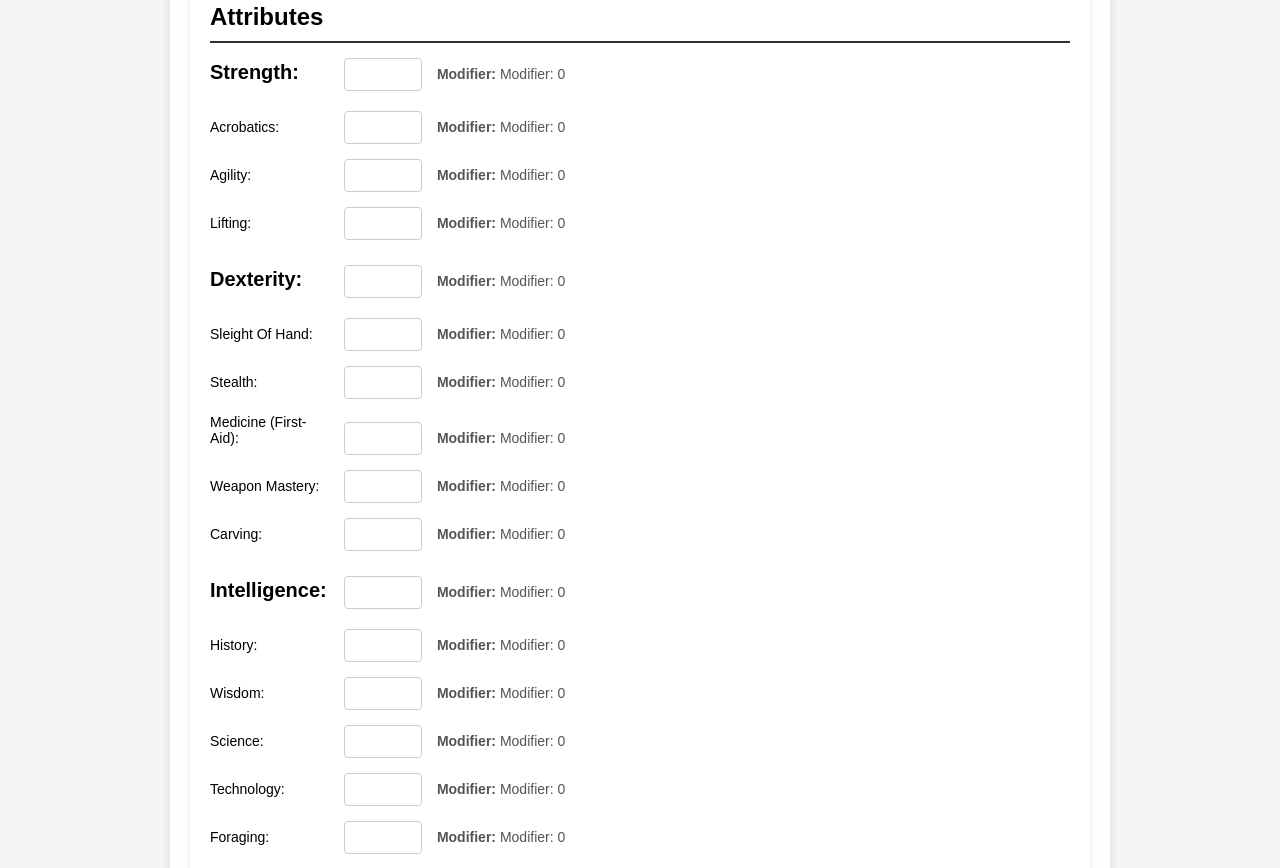
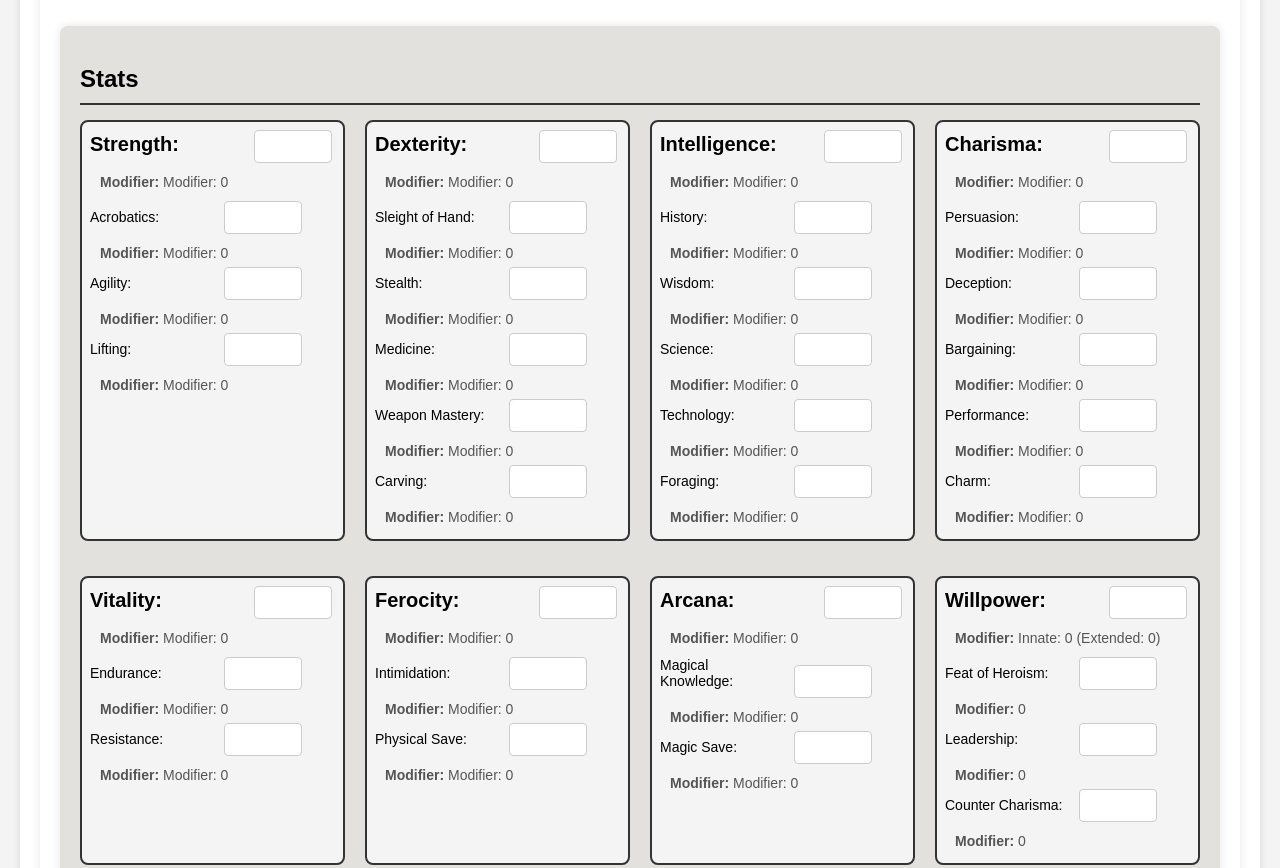
Before and after one commit to JacobMarineau/Lords-and-Legends-Character-Creator, a plain HTML site: page index.html in a window 1280 px wide. Shown: the part 1696-2564 px from the top of the page. Drawn offline with Linux system fonts and the light colour scheme.

Commit message:
updated html, css and added modifier function

```diff
--- a/index.html
+++ b/index.html
@@ -132,28 +132,30 @@
                 </div>
             </section>
 
-            <section id="attributes">
-                <h2>Attributes</h2>
+            <section id="stats-section" class="box">
+                <h2>Stats</h2>
+                <div class="stats-grid">
+
                     <!-- Strength -->
                     <div class="attribute">
                         <label for="strength" class="majorLabel">Strength:</label>
                         <input type="number" id="strength" name="strength" min="0" max="100">
-                  <span id="strength-modifier">Modifier: 0</span>
+                        <span id="strength-modifier">0</span>
                         <div class="minor-stats">
                             <div class="minor-stat">
                                 <label for="acrobatics">Acrobatics:</label>
                                 <input type="number" id="acrobatics" name="acrobatics">
-                          <span class="minor-stat-modifier">Modifier: 0</span>
+                                <span class="minor-stat-modifier">0</span>
                             </div>
                             <div class="minor-stat">
                                 <label for="agility">Agility:</label>
                                 <input type="number" id="agility" name="agility">
-                          <span class="minor-stat-modifier">Modifier: 0</span>
+                                <span class="minor-stat-modifier">0</span>
                             </div>
                             <div class="minor-stat">
                                 <label for="lifting">Lifting:</label>
                                 <input type="number" id="lifting" name="lifting">
-                          <span class="minor-stat-modifier">Modifier: 0</span>
+                                <span class="minor-stat-modifier">0</span>
                             </div>
                         </div>
                     </div>
@@ -162,32 +164,32 @@
                     <div class="attribute">
                         <label for="dexterity" class="majorLabel">Dexterity:</label>
                         <input type="number" id="dexterity" name="dexterity" min="0" max="100">
-                    <span id="dexterity-modifier">Modifier: 0</span>
+                        <span id="dexterity-modifier">0</span>
                         <div class="minor-stats">
                             <div class="minor-stat">
-                            <label for="sleight-of-hand">Sleight Of Hand:</label>
+                                <label for="sleight-of-hand">Sleight of Hand:</label>
                                 <input type="number" id="sleight-of-hand" name="sleight-of-hand">
-                            <span class="minor-stat-modifier">Modifier: 0</span>
+                                <span class="minor-stat-modifier">0</span>
                             </div>
                             <div class="minor-stat">
                                 <label for="stealth">Stealth:</label>
                                 <input type="number" id="stealth" name="stealth">
-                            <span class="minor-stat-modifier">Modifier: 0</span>
+                                <span class="minor-stat-modifier">0</span>
                             </div>
                             <div class="minor-stat">
-                            <label for="medicine">Medicine (First-Aid):</label>
+                                <label for="medicine">Medicine:</label>
                                 <input type="number" id="medicine" name="medicine">
-                            <span class="minor-stat-modifier">Modifier: 0</span>
+                                <span class="minor-stat-modifier">0</span>
                             </div>
                             <div class="minor-stat">
                                 <label for="weapon-mastery">Weapon Mastery:</label>
                                 <input type="number" id="weapon-mastery" name="weapon-mastery">
-                            <span class="minor-stat-modifier">Modifier: 0</span>
+                                <span class="minor-stat-modifier">0</span>
                             </div>
                             <div class="minor-stat">
                                 <label for="carving">Carving:</label>
                                 <input type="number" id="carving" name="carving">
-                            <span class="minor-stat-modifier">Modifier: 0</span>
+                                <span class="minor-stat-modifier">0</span>
                             </div>
                         </div>
                     </div>
@@ -196,32 +198,32 @@
                     <div class="attribute">
                         <label for="intelligence" class="majorLabel">Intelligence:</label>
                         <input type="number" id="intelligence" name="intelligence" min="0" max="100">
-                    <span id="intelligence-modifier">Modifier: 0</span>
+                        <span id="intelligence-modifier">0</span>
                         <div class="minor-stats">
                             <div class="minor-stat">
                                 <label for="history">History:</label>
                                 <input type="number" id="history" name="history">
-                            <span class="minor-stat-modifier">Modifier: 0</span>
+                                <span class="minor-stat-modifier">0</span>
                             </div>
                             <div class="minor-stat">
                                 <label for="wisdom">Wisdom:</label>
                                 <input type="number" id="wisdom" name="wisdom">
-                            <span class="minor-stat-modifier">Modifier: 0</span>
+                                <span class="minor-stat-modifier">0</span>
                             </div>
                             <div class="minor-stat">
                                 <label for="science">Science:</label>
                                 <input type="number" id="science" name="science">
-                            <span class="minor-stat-modifier">Modifier: 0</span>
+                                <span class="minor-stat-modifier">0</span>
                             </div>
                             <div class="minor-stat">
                                 <label for="technology">Technology:</label>
                                 <input type="number" id="technology" name="technology">
-                            <span class="minor-stat-modifier">Modifier: 0</span>
+                                <span class="minor-stat-modifier">0</span>
                             </div>
                             <div class="minor-stat">
                                 <label for="foraging">Foraging:</label>
                                 <input type="number" id="foraging" name="foraging">
-                            <span class="minor-stat-modifier">Modifier: 0</span>
+                                <span class="minor-stat-modifier">0</span>
                             </div>
                         </div>
                     </div>
@@ -230,32 +232,32 @@
                     <div class="attribute">
                         <label for="charisma" class="majorLabel">Charisma:</label>
                         <input type="number" id="charisma" name="charisma" min="0" max="100">
-                    <span id="charisma-modifier">Modifier: 0</span>
+                        <span id="charisma-modifier">0</span>
                         <div class="minor-stats">
                             <div class="minor-stat">
                                 <label for="persuasion">Persuasion:</label>
                                 <input type="number" id="persuasion" name="persuasion">
-                            <span class="minor-stat-modifier">Modifier: 0</span>
+                                <span class="minor-stat-modifier">0</span>
                             </div>
                             <div class="minor-stat">
                                 <label for="deception">Deception:</label>
                                 <input type="number" id="deception" name="deception">
-                            <span class="minor-stat-modifier">Modifier: 0</span>
+                                <span class="minor-stat-modifier">0</span>
                             </div>
                             <div class="minor-stat">
                                 <label for="bargaining">Bargaining:</label>
                                 <input type="number" id="bargaining" name="bargaining">
-                            <span class="minor-stat-modifier">Modifier: 0</span>
+                                <span class="minor-stat-modifier">0</span>
                             </div>
                             <div class="minor-stat">
                                 <label for="performance">Performance:</label>
                                 <input type="number" id="performance" name="performance">
-                            <span class="minor-stat-modifier">Modifier: 0</span>
+                                <span class="minor-stat-modifier">0</span>
                             </div>
                             <div class="minor-stat">
                                 <label for="charm">Charm:</label>
                                 <input type="number" id="charm" name="charm">
-                            <span class="minor-stat-modifier">Modifier: 0</span>
+                                <span class="minor-stat-modifier">0</span>
                             </div>
                         </div>
                     </div>
@@ -264,17 +266,17 @@
                     <div class="attribute">
                         <label for="vitality" class="majorLabel">Vitality:</label>
                         <input type="number" id="vitality" name="vitality" min="0" max="100">
-                    <span id="vitality-modifier">Modifier: 0</span>
+                        <span id="vitality-modifier">0</span>
                         <div class="minor-stats">
                             <div class="minor-stat">
                                 <label for="endurance">Endurance:</label>
                                 <input type="number" id="endurance" name="endurance">
-                            <span class="minor-stat-modifier">Modifier: 0</span>
+                                <span class="minor-stat-modifier">0</span>
                             </div>
                             <div class="minor-stat">
                                 <label for="resistance">Resistance:</label>
                                 <input type="number" id="resistance" name="resistance">
-                            <span class="minor-stat-modifier">Modifier: 0</span>
+                                <span class="minor-stat-modifier">0</span>
                             </div>
                         </div>
                     </div>
@@ -283,36 +285,36 @@
                     <div class="attribute">
                         <label for="ferocity" class="majorLabel">Ferocity:</label>
                         <input type="number" id="ferocity" name="ferocity" min="0" max="100">
-                    <span id="ferocity-modifier">Modifier: 0</span>
+                        <span id="ferocity-modifier">0</span>
                         <div class="minor-stats">
                             <div class="minor-stat">
                                 <label for="intimidation">Intimidation:</label>
                                 <input type="number" id="intimidation" name="intimidation">
-                            <span class="minor-stat-modifier">Modifier: 0</span>
+                                <span class="minor-stat-modifier">0</span>
                             </div>
                             <div class="minor-stat">
-                            <label for="physical-save">Physical Save Modifier:</label>
+                                <label for="physical-save">Physical Save:</label>
                                 <input type="number" id="physical-save" name="physical-save">
-                            <span class="minor-stat-modifier">Modifier: 0</span>
+                                <span class="minor-stat-modifier">0</span>
                             </div>
                         </div>
                     </div>
 
                     <!-- Arcana -->
                     <div class="attribute">
-                    <label for="arcana">Arcana:</label>
+                        <label for="arcana" class="majorLabel">Arcana:</label>
                         <input type="number" id="arcana" name="arcana" min="0" max="100">
-                    <span id="arcana-modifier">Modifier: 0</span>
+                        <span id="arcana-modifier">0</span>
                         <div class="minor-stats">
                             <div class="minor-stat">
                                 <label for="magical-knowledge">Magical Knowledge:</label>
                                 <input type="number" id="magical-knowledge" name="magical-knowledge">
-                            <span class="minor-stat-modifier">Modifier: 0</span>
+                                <span class="minor-stat-modifier">0</span>
                             </div>
                             <div class="minor-stat">
-                            <label for="magic-save">Magic Save Modifier:</label>
+                                <label for="magic-save">Magic Save:</label>
                                 <input type="number" id="magic-save" name="magic-save">
-                            <span class="minor-stat-modifier">Modifier: 0</span>
+                                <span class="minor-stat-modifier">0</span>
                             </div>
                         </div>
                     </div>
@@ -324,23 +326,26 @@
                         <span id="willpower-modifier">Innate: 0 (Extended: 0)</span>
                         <div class="minor-stats">
                             <div class="minor-stat">
-                            <label for="feat-of-heroism">Feat Of Heroism:</label>
+                                <label for="feat-of-heroism">Feat of Heroism:</label>
                                 <input type="number" id="feat-of-heroism" name="feat-of-heroism">
-                            <span class="minor-stat-modifier">Modifier: 0</span>
+                                <span class="minor-stat-modifier">0</span>
                             </div>
                             <div class="minor-stat">
                                 <label for="leadership">Leadership:</label>
                                 <input type="number" id="leadership" name="leadership">
-                            <span class="minor-stat-modifier">Modifier: 0</span>
+                                <span class="minor-stat-modifier">0</span>
                             </div>
                             <div class="minor-stat">
-                            <label for="counter-charisma">Counter-Charisma:</label>
+                                <label for="counter-charisma">Counter Charisma:</label>
                                 <input type="number" id="counter-charisma" name="counter-charisma">
-                            <span class="minor-stat-modifier">Modifier: 0</span>
+                                <span class="minor-stat-modifier">0</span>
                             </div>
                         </div>
                     </div>
+
+                </div>
             </section>
+
 
             <!-- Additional sections for Skills, Equipment, etc. -->
 
--- a/scripts.js
+++ b/scripts.js
@@ -0,0 +1,98 @@
+document.addEventListener("DOMContentLoaded", () => {
+  // Selectors for major stat inputs
+  const majorStatSelectors = {
+    strength: "strength",
+    dexterity: "dexterity",
+    intelligence: "intelligence",
+    charisma: "charisma",
+    vitality: "vitality",
+    ferocity: "ferocity",
+    arcana: "arcana",
+  };
+
+  // Selectors for the minor stat inputs
+  const minorStatSelectors = {
+    strength: ["acrobatics", "agility", "lifting"],
+    dexterity: [
+      "sleight-of-hand",
+      "stealth",
+      "medicine",
+      "weapon-mastery",
+      "carving",
+    ],
+    intelligence: ["history", "wisdom", "science", "technology", "foraging"],
+    charisma: ["persuasion", "deception", "bargaining", "performance", "charm"],
+    vitality: ["endurance", "resistance"],
+    ferocity: ["intimidation", "physical-save"],
+    arcana: ["magical-knowledge", "magic-save"],
+  };
+
+  // Function to calculate modifiers for Str, Dex, Int, Chr, Vit
+  function calculateStandardModifier(statValue) {
+    return Math.max(0, Math.floor((statValue - 10) / 2));
+  }
+
+  // Function to calculate the modifier for Fer and Arc
+  function calculateDirectModifier(statValue) {
+    return statValue;
+  }
+
+  // Function to update the modifiers in the HTML
+  function updateModifiers() {
+    Object.keys(majorStatSelectors).forEach((stat) => {
+      const majorStatInput = document.getElementById(majorStatSelectors[stat]);
+      const majorStatValue = parseInt(majorStatInput.value) || 0;
+      let modifier;
+
+      if (["ferocity", "arcana"].includes(stat)) {
+        // Ferocity and Arcana use direct value as modifier
+        modifier = calculateDirectModifier(majorStatValue);
+      } else {
+        // Standard stats (Str, Dex, Int, Chr, Vit) use the 2 points above 10 rule
+        modifier = calculateStandardModifier(majorStatValue);
+      }
+
+      // Update the major stat modifier span
+      document.getElementById(
+        `${stat}-modifier`
+      ).textContent = `Modifier: ${modifier}`;
+
+      // Update all associated minor stat modifiers
+      if (minorStatSelectors[stat]) {
+        minorStatSelectors[stat].forEach((minorStat) => {
+          const minorStatInput = document.getElementById(minorStat);
+          const minorStatValue = parseInt(minorStatInput.value) || 0;
+
+          // Calculate final value by adding the major stat modifier and the minor stat input value
+          const finalMinorStatValue = modifier + minorStatValue;
+
+          // Update the span next to the minor stat input with the final value
+          document.getElementById(
+            `${minorStat}`
+          ).nextElementSibling.textContent = `Modifier: ${finalMinorStatValue}`;
+        });
+      }
+    });
+  }
+
+  // Add event listeners to all major stat and minor stat inputs
+  Object.values(majorStatSelectors).forEach((stat) => {
+    const inputElement = document.getElementById(stat);
+    if (inputElement) {
+      inputElement.addEventListener("input", updateModifiers);
+    }
+  });
+
+  // Add event listeners to all minor stat inputs
+  Object.keys(minorStatSelectors).forEach((majorStat) => {
+    minorStatSelectors[majorStat].forEach((minorStat) => {
+      const inputElement = document.getElementById(minorStat);
+      if (inputElement) {
+        inputElement.addEventListener("input", updateModifiers);
+      }
+    });
+  });
+
+  // Initialize modifiers when the page loads
+  updateModifiers();
+});
--- a/styles.css
+++ b/styles.css
@@ -1,3 +1,9 @@
+/*
+Add different background off-white for stats section
+
+
+ */
+
 :root {
     --main-bg-color: #333;
     --text-color: #fff;
@@ -10,6 +16,7 @@
     padding: 20px;
     border-radius: 8px;
     box-shadow: 0 0 10px rgba(0, 0, 0, 0.1);
+    background-color: #fff;
 }
 
 body {
@@ -71,6 +78,13 @@ input[type="number"] {
     text-align: right;
 }
 
+/* Grid Layout for Stats and Attributes */
+.stats-grid {
+    display: grid;
+    grid-template-columns: repeat(auto-fit, minmax(250px, 1fr));
+    gap: 20px;
+}
+
 button {
     background: var(--main-bg-color);
     color: var(--text-color);
@@ -84,12 +98,24 @@ button:hover {
     background: #555;
 }
 
+.box, #stats-section
+{
+    background-color: rgb(227, 225, 222);
+}
+
 #container {
-    max-width: 900px;
+    max-width: 1200px;
     margin: 50px auto;
     padding: 20px;
     background-color: #fff;
     box-shadow: 0 0 10px rgba(0, 0, 0, 0.1);
+}
+
+.attribute {
+    border: 2px solid#333;
+    background-color: #f4f4f4;
+    padding: 8px;
+    border-radius: 8px;
 }
 
 .attribute, .minor-stat {
@@ -97,7 +123,7 @@ button:hover {
 }
 
 .attribute label, .minor-stat label {
-    width: 120px;
+    width: 150px;
 }
 
 .attribute input, .minor-stat input {
@@ -129,17 +155,6 @@ button:hover {
     width: 120px;
 }
 
-.minor-stat input {
-    width: 60px;
-}
-
-.minor-stat-modifier {
-    display: inline-block;
-    margin-left: 10px;
-    color: #555;
-    font-size: 0.875em;
-}
-
 input[type=number]::-webkit-outer-spin-button,
 input[type=number]::-webkit-inner-spin-button {
     -webkit-appearance: none;
@@ -150,13 +165,13 @@ input[type=number] {
     -moz-appearance: textfield;
 }
 
-label[for="race"] {
+label[for="race"], label[for="vocation"] {
     display: block;
     font-size: 1em;
     margin-bottom: 5px;
 }
 
-select#race {
+select#race, select#vocation {
     width: 100%;
     padding: 8px;
     border: 1px solid #ccc;
@@ -166,18 +181,13 @@ select#race {
     box-shadow: 0 0 5px rgba(0, 0, 0, 0.1);
 }
 
-select#race:focus {
+select#race:focus, select#vocation:focus {
     border-color: var(--main-bg-color);
     outline: none;
 }
 
-#vocation-section {
+#vocation-section, #race-section {
     margin-bottom: 20px;
-}
-
-#vocation-select {
-    padding: 5px;
-    font-size: 16px;
 }
 
 #equipment-info, #skills-info {
@@ -198,30 +208,21 @@ select#race:focus {
     margin: 5px 0;
 }
 
-#micro-stats {
-    margin-top: 20px;
-}
-
-#micro-stats h3 {
-    font-size: 20px;
-    margin-bottom: 10px;
-}
-
-#micro-stats-info ul {
-    list-style-type: none;
-    padding: 0;
-}
-
-#micro-stats-info li {
-    margin: 5px 0;
-    font-size: 16px;
-}
-
+/* Mobile responsiveness */
 @media (max-width: 600px) {
     body {
         font-size: 14px;
     }
+
     .attribute input, .minor-stat input {
         width: 100%;
     }
+
+    .stats-grid {
+        grid-template-columns: 1fr;
+    }
+
+    .box {
+        padding: 15px;
+    }
 }
```
Also changed, not shown: data.json (+43 -0 lines). Lines whose indentation alone changed are shown as unchanged.
